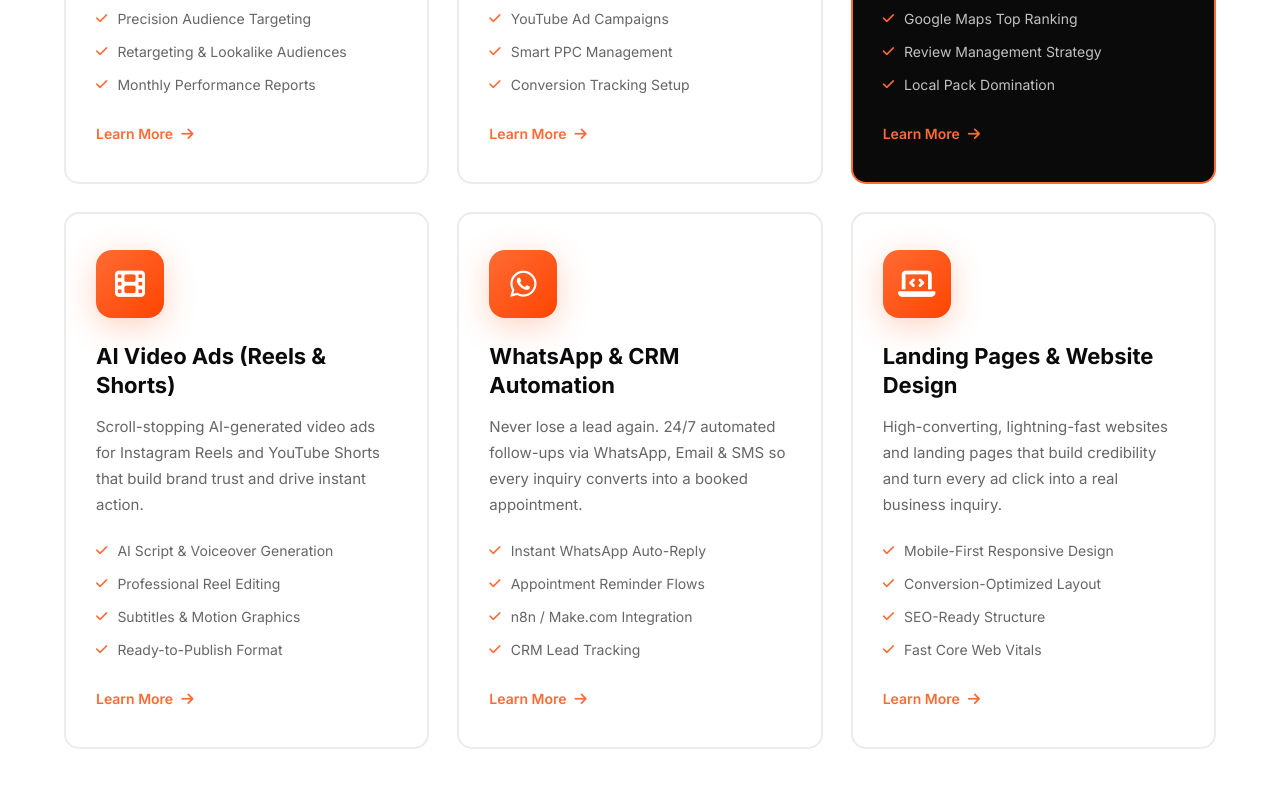
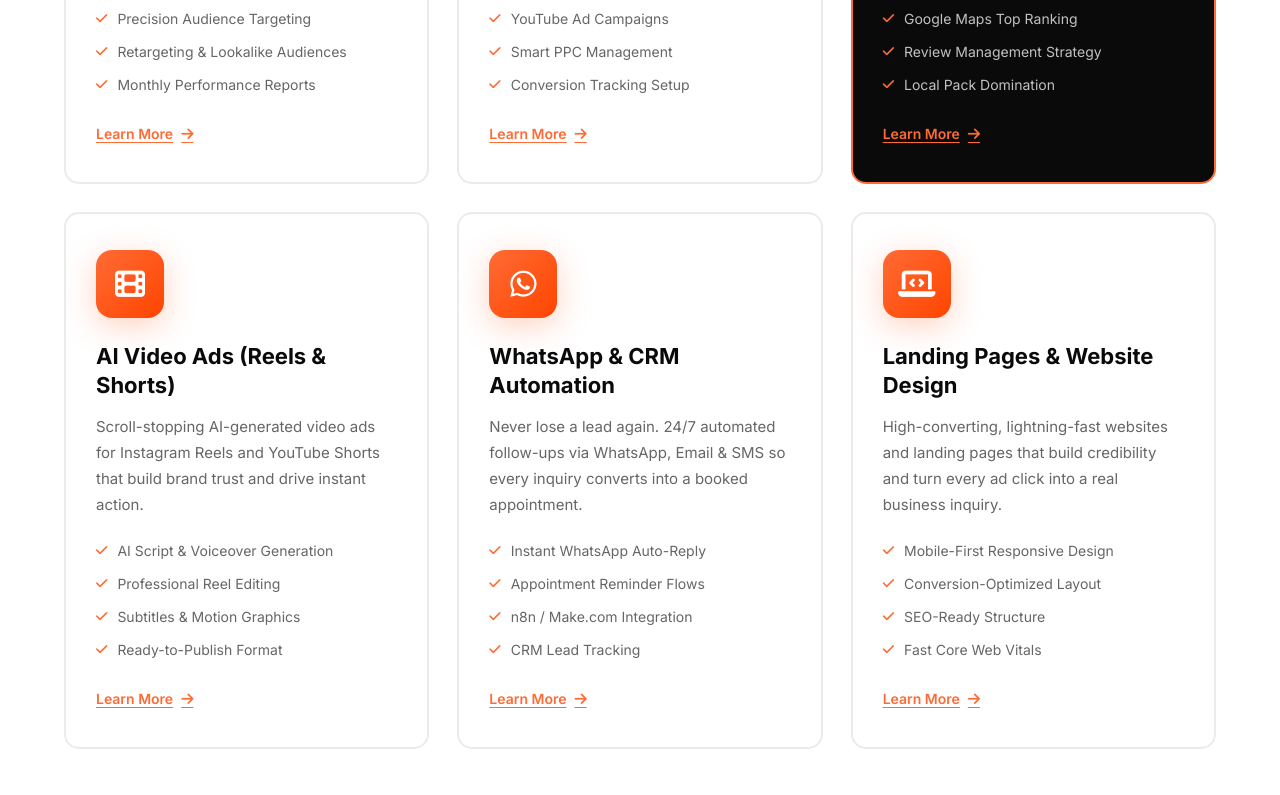
Before and after one commit to ankitbairagi800-jpg/Digitads, a Next.js app: page / in a window 1280 px wide. Shown: the part 1780-2575 px from the top of the page. Built offline with nearby package versions, Linux system fonts and the light colour scheme.

Commit message:
Fix SEO and accessibility issues for PageSpeed Insights

```diff
--- a/src/app/globals.css
+++ b/src/app/globals.css
@@ -18,7 +18,7 @@
   --text-dark: #0a0a0a;
   --text-light: #ffffff;
   --text-gray: #666666;
-  --text-muted: #999999;
+  --text-muted: #737373;
   --border-color: #333333;
   --border-light: #ebebeb;
   --shadow: 0 10px 40px rgba(0,0,0,0.12);
@@ -131,7 +131,7 @@ input,select,textarea{font-family:var(--font-primary)}
 .service-features{margin-bottom:24px}
 .service-features li{display:flex;align-items:center;gap:10px;margin-bottom:10px;font-size:14px;color:var(--text-gray)}
 .service-features li i{color:var(--primary-color);font-size:13px;flex-shrink:0}
-.service-link{display:inline-flex;align-items:center;gap:8px;color:var(--primary-color);font-weight:600;font-size:14px;transition:var(--transition)}
+.service-link{display:inline-flex;align-items:center;gap:8px;color:var(--primary-color);font-weight:600;font-size:14px;transition:var(--transition);text-decoration:underline;text-underline-offset:3px}
 .service-link:hover{gap:12px}
 
 /* ===== WHY US ===== */
@@ -209,9 +209,9 @@ input,select,textarea{font-family:var(--font-primary)}
 .form-group input,.form-group select,.form-group textarea{width:100%;padding:14px 18px;background:var(--dark-bg);border:2px solid rgba(255,255,255,0.08);border-radius:var(--radius-sm);color:#fff;font-size:15px;font-family:var(--font-primary);transition:var(--transition);outline:none}
 .form-group select option{background:var(--dark-bg);color:#fff}
 .form-group input:focus,.form-group select:focus,.form-group textarea:focus{border-color:var(--primary-color);box-shadow:0 0 0 3px rgba(255,107,53,0.12)}
-.form-group input::placeholder,.form-group textarea::placeholder{color:rgba(255,255,255,0.3)}
+.form-group input::placeholder,.form-group textarea::placeholder{color:rgba(255,255,255,0.55)}
 .form-group textarea{resize:vertical;min-height:130px}
-.form-note{font-size:12px;color:rgba(255,255,255,0.35);margin-top:12px;text-align:center}
+.form-note{font-size:12px;color:rgba(255,255,255,0.6);margin-top:12px;text-align:center}
 .form-success{display:none;text-align:center;padding:50px 24px}
 .form-success.active{display:block}
 .form-success i{font-size:64px;color:#00d084;margin-bottom:20px;display:block}
@@ -245,7 +245,7 @@ input,select,textarea{font-family:var(--font-primary)}
 .footer-contact a{color:rgba(255,255,255,0.55);transition:var(--transition)}
 .footer-contact a:hover{color:var(--primary-color)}
 .footer-bottom{padding:24px 0;display:flex;justify-content:space-between;align-items:center;flex-wrap:wrap;gap:12px}
-.footer-bottom p{font-size:13px;color:rgba(255,255,255,0.35)}
+.footer-bottom p{font-size:13px;color:rgba(255,255,255,0.6)}
 .footer-bottom a{color:var(--primary-color)}
 
 /* ===== SCROLL TOP & WHATSAPP ===== */
@@ -376,7 +376,7 @@ input,select,textarea{font-family:var(--font-primary)}
 .blog-card-title{font-size:18px;font-weight:700;color:var(--text-dark);margin-bottom:12px;line-height:1.4;transition:var(--transition);display:block}
 .blog-card-title:hover{color:var(--primary-color)}
 .blog-card-excerpt{font-size:14px;color:var(--text-gray);line-height:1.75;margin-bottom:18px}
-.blog-card-link{display:inline-flex;align-items:center;gap:7px;color:var(--primary-color);font-size:14px;font-weight:600;transition:var(--transition)}
+.blog-card-link{display:inline-flex;align-items:center;gap:7px;color:var(--primary-color);font-size:14px;font-weight:600;transition:var(--transition);text-decoration:underline;text-underline-offset:3px}
 .blog-card-link:hover{gap:11px}
 .no-posts-msg{text-align:center;padding:60px 24px;grid-column:1/-1}
 .no-posts-msg i{font-size:52px;color:var(--border-light);margin-bottom:16px;display:block}
@@ -449,7 +449,7 @@ input,select,textarea{font-family:var(--font-primary)}
 .contact-page-form>p{font-size:15px;color:rgba(255,255,255,0.5);margin-bottom:32px}
 .contact-page-form .form-group label{color:rgba(255,255,255,0.85)}
 .contact-page-form .form-group input,.contact-page-form .form-group select,.contact-page-form .form-group textarea{background:rgba(255,255,255,0.04);border-color:rgba(255,255,255,0.1);color:#fff}
-.contact-page-form .form-group input::placeholder,.contact-page-form .form-group textarea::placeholder{color:rgba(255,255,255,0.3)}
+.contact-page-form .form-group input::placeholder,.contact-page-form .form-group textarea::placeholder{color:rgba(255,255,255,0.55)}
 .contact-page-form .form-group select option{background:var(--dark-bg)}
 
 /* ===== ADMIN PANEL ===== */
--- a/src/app/page.tsx
+++ b/src/app/page.tsx
@@ -130,7 +130,7 @@ export default function Home() {
                   Performance Reports
                 </li>
               </ul>
-              <Link href="/services#meta-ads" className="service-link">
+              <Link href="/services#meta-ads" className="service-link" aria-label="Learn more about Meta Ads">
                 Learn More <i className="fas fa-arrow-right" aria-hidden="true"></i>
               </Link>
             </article>
@@ -161,7 +161,7 @@ export default function Home() {
                   Tracking Setup
                 </li>
               </ul>
-              <Link href="/services#google-ads" className="service-link">
+              <Link href="/services#google-ads" className="service-link" aria-label="Learn more about Google Ads">
                 Learn More <i className="fas fa-arrow-right" aria-hidden="true"></i>
               </Link>
             </article>
@@ -194,7 +194,7 @@ export default function Home() {
                   Domination
                 </li>
               </ul>
-              <Link href="/services#gmb-seo" className="service-link">
+              <Link href="/services#gmb-seo" className="service-link" aria-label="Learn more about GMB and Local SEO">
                 Learn More <i className="fas fa-arrow-right" aria-hidden="true"></i>
               </Link>
             </article>
@@ -225,7 +225,7 @@ export default function Home() {
                   Format
                 </li>
               </ul>
-              <Link href="/services#ai-video" className="service-link">
+              <Link href="/services#ai-video" className="service-link" aria-label="Learn more about AI Video Ads">
                 Learn More <i className="fas fa-arrow-right" aria-hidden="true"></i>
               </Link>
             </article>
@@ -255,7 +255,7 @@ export default function Home() {
                   <i className="fas fa-check" aria-hidden="true"></i> CRM Lead Tracking
                 </li>
               </ul>
-              <Link href="/services#automation" className="service-link">
+              <Link href="/services#automation" className="service-link" aria-label="Learn more about WhatsApp and CRM Automation">
                 Learn More <i className="fas fa-arrow-right" aria-hidden="true"></i>
               </Link>
             </article>
@@ -287,7 +287,7 @@ export default function Home() {
                   Vitals
                 </li>
               </ul>
-              <Link href="/services#landing-pages" className="service-link">
+              <Link href="/services#landing-pages" className="service-link" aria-label="Learn more about Landing Pages and Website Design">
                 Learn More <i className="fas fa-arrow-right" aria-hidden="true"></i>
               </Link>
             </article>
@@ -565,7 +565,7 @@ export default function Home() {
           </div>
           <div className="testimonials-grid">
             <article className="testimonial-card">
-              <div className="testimonial-rating" aria-label="5 stars">
+              <div className="testimonial-rating" role="img" aria-label="5 stars">
                 <i className="fas fa-star"></i>
                 <i className="fas fa-star"></i>
                 <i className="fas fa-star"></i>
@@ -582,13 +582,13 @@ export default function Home() {
                   <i className="fas fa-user-md" aria-hidden="true"></i>
                 </div>
                 <div className="author-info">
-                  <h4>Dr. Rajesh Sharma</h4>
+                  <h3>Dr. Rajesh Sharma</h3>
                   <p>Skin &amp; Hair Clinic, Indore</p>
                 </div>
               </div>
             </article>
             <article className="testimonial-card">
-              <div className="testimonial-rating" aria-label="5 stars">
+              <div className="testimonial-rating" role="img" aria-label="5 stars">
                 <i className="fas fa-star"></i>
                 <i className="fas fa-star"></i>
                 <i className="fas fa-star"></i>
@@ -605,13 +605,13 @@ export default function Home() {
                   <i className="fas fa-chalkboard-teacher" aria-hidden="true"></i>
                 </div>
                 <div className="author-info">
-                  <h4>Priya Verma</h4>
+                  <h3>Priya Verma</h3>
                   <p>Director, Vision IIT Coaching, Indore</p>
                 </div>
               </div>
             </article>
             <article className="testimonial-card">
-              <div className="testimonial-rating" aria-label="5 stars">
+              <div className="testimonial-rating" role="img" aria-label="5 stars">
                 <i className="fas fa-star"></i>
                 <i className="fas fa-star"></i>
                 <i className="fas fa-star"></i>
@@ -628,7 +628,7 @@ export default function Home() {
                   <i className="fas fa-user" aria-hidden="true"></i>
                 </div>
                 <div className="author-info">
-                  <h4>Suresh Malhotra</h4>
+                  <h3>Suresh Malhotra</h3>
                   <p>Owner, FitLife Gym, Vijay Nagar, Indore</p>
                 </div>
               </div>
@@ -794,7 +794,7 @@ export default function Home() {
                     <i className="fas fa-phone" aria-hidden="true"></i>
                   </div>
                   <div className="contact-text">
-                    <h4>Phone</h4>
+                    <h3>Phone</h3>
                     <a href="tel:+918103202086">+91 81032 02086</a>
                   </div>
                 </div>
@@ -803,7 +803,7 @@ export default function Home() {
                     <i className="fab fa-whatsapp" aria-hidden="true"></i>
                   </div>
                   <div className="contact-text">
-                    <h4>WhatsApp</h4>
+                    <h3>WhatsApp</h3>
                     <a
                       href="https://wa.me/918103202086"
                       target="_blank"
@@ -818,7 +818,7 @@ export default function Home() {
                     <i className="fas fa-envelope" aria-hidden="true"></i>
                   </div>
                   <div className="contact-text">
-                    <h4>Email</h4>
+                    <h3>Email</h3>
                     <a href="mailto:digitalads959@gmail.com">
                       digitalads959@gmail.com
                     </a>
@@ -829,7 +829,7 @@ export default function Home() {
                     <i className="fas fa-map-marker-alt" aria-hidden="true"></i>
                   </div>
                   <div className="contact-text">
-                    <h4>Location</h4>
+                    <h3>Location</h3>
                     <p>Indore, Madhya Pradesh, India</p>
                   </div>
                 </div>
```
Also changed, not shown: public/robots.txt.
